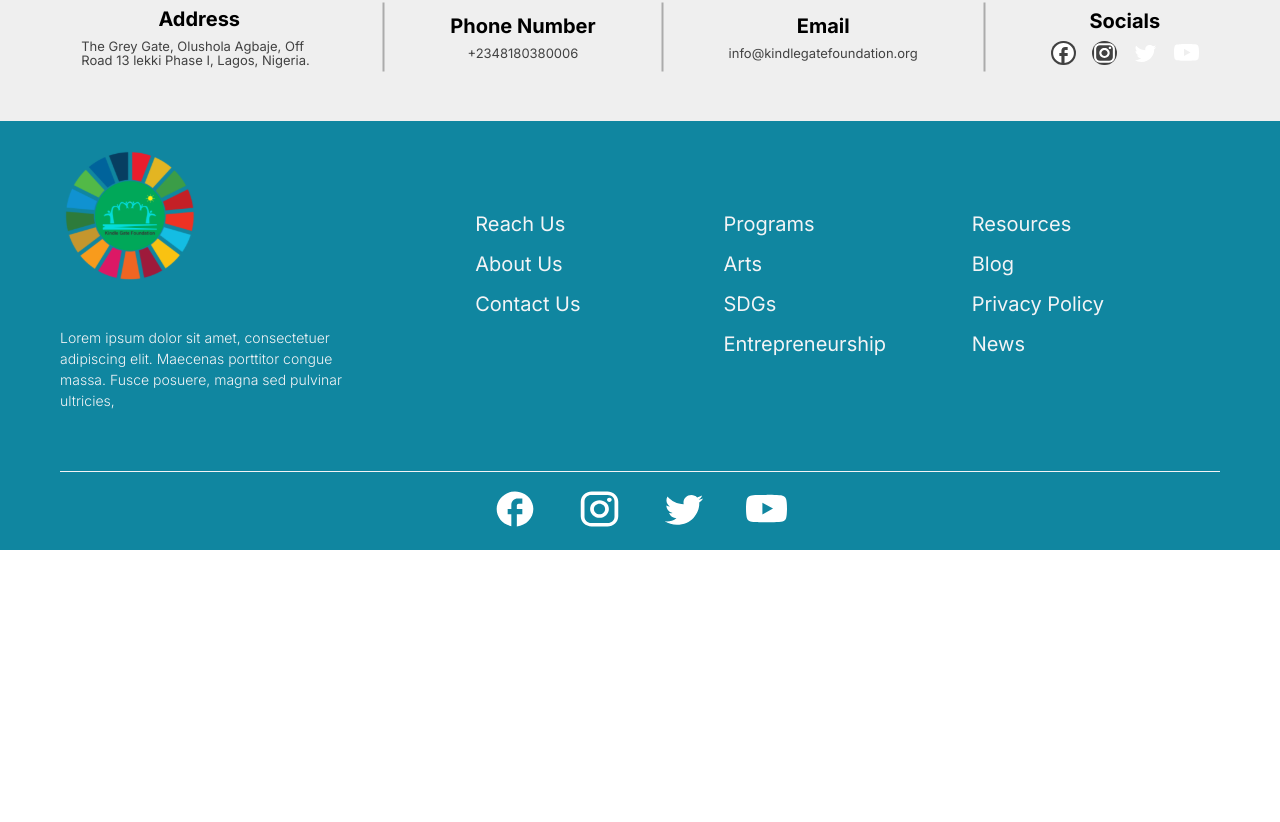
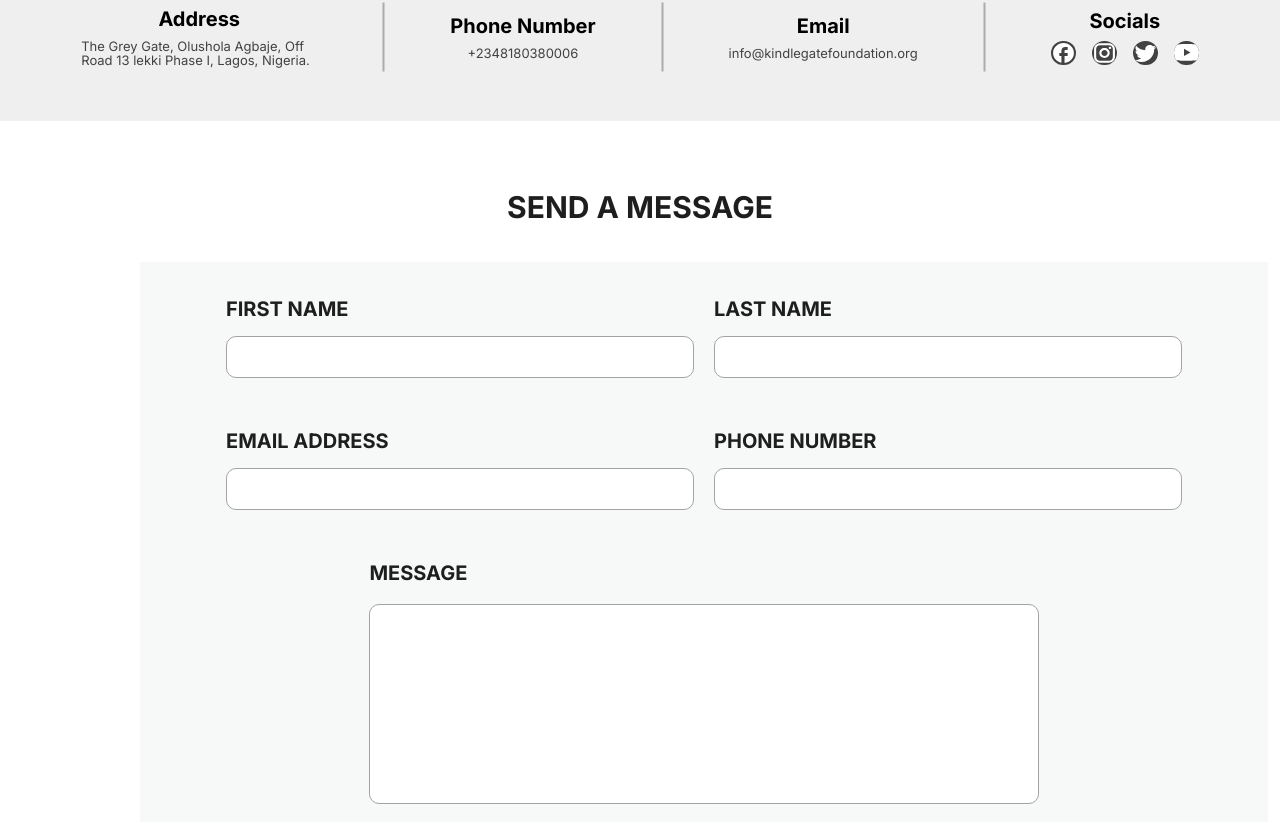
Before and after one commit to Fortzy05/cause-shop-v.1.0, a Next.js app: page /contact-us in a window 1280 px wide. Shown: the part 778-1600 px from the top of the page. Before the commit the page ends 1328 px from the top, so only its background shows below. Built offline with nearby package versions, Linux system fonts and the light colour scheme.

Commit message:
built the contact-us page with form validation using formik

```diff
--- /dev/null
+++ b/src/app/components/schema/index.js
@@ -0,0 +1,21 @@
+import * as Yup from "yup";
+
+const validRegex = new RegExp(
+  /^[a-zA-Z0-9.!#$%&'*+/=?^_`{|}~-]+@[a-zA-Z0-9-]+(?:\.[a-zA-Z0-9-]+)*$/
+);
+
+export const contactSchema = Yup.object({
+  firstName: Yup.string("name must be at least 5 characters")
+    .min(5)
+    .required("plese enter your first name"),
+  lastName: Yup.string("please enter your Lirst Name").required(
+    "please enter your last name"
+  ),
+  email: Yup.string("enter a valid email")
+    .matches(validRegex, "valid email is required")
+    .required(),
+  number: Yup.string("name must be at least 11 characters")
+    .max(11)
+    .required("please a valid phone number"),
+  message: Yup.string("enter message").required("please enter Message"),
+});
--- a/src/app/contact-us/page.js
+++ b/src/app/contact-us/page.js
@@ -1,3 +1,5 @@
+"use client"
+
 import React from "react";
 import Header from "../components/Header";
 import Image from "next/image";
@@ -6,17 +8,63 @@ import facebookIcon from "../../assets/baselinefacebook.svg";
 import instagramIcon from "../../assets/instagram.svg";
 import twitterIcon from "../../assets/twitter.svg";
 import youtubeIcon from "../../assets/youtube.svg";
+import { useFormik } from "formik";
+import { ToastContainer, toast } from "react-toastify";
+import "react-toastify/dist/ReactToastify.css";
+import { contactSchema } from "../components/schema";
 export default function Page() {
+   const initialValues = {
+     firstName: "",
+     lastName: "",
+     email: "",
+     number: "",
+     message: "",
+   };
+
+   const {
+     values,
+     handleBlur,
+     handleChange,
+     handleSubmit,
+     errors,
+     touched,
+     isSubmitting,
+   } = useFormik({
+     initialValues,
+     validationSchema: contactSchema,
+     onSubmit: (values, actions) => {
+       console.log(values);
+       actions.resetForm();
+       toast.success("❤️form summitted successfully!", {
+         position: "top-right",
+         autoClose: 5000,
+         hideProgressBar: false,
+         closeOnClick: true,
+         pauseOnHover: true,
+         draggable: true,
+         progress: undefined,
+       });
+     },
+   });
   return (
     <section>
       <Header />
-      <div>
+      <div className="relative">
         <Image
           height={648}
           width={1600}
           src="/Frame 444 (1).svg"
           alt="homepage image"
         />
+        <div className="absolute top-[198px] right-[198px] bg-[#000000]/70 w-[440px] h-[246px] rounded-[50px] ">
+          <h1 className="uppercase text-[#FFFFFF] text-center pt-11 text-[4rem] font-bold  leading-[4rem]">
+            contact us
+          </h1>
+          <p className="w-[340px] mx-auto leading-6 text-[1rem] text-[#FFFFFF] pt-5 tracking-wider">
+            Lorem ipsum dolor sit amet, consectetuer adipiscing elit. Maecenas
+            porttitor congue massa. Fusce posuere, magna
+          </p>
+        </div>
       </div>
 
       <section className="bg-[#EFEFEF]  w-full h-[168px] ">
@@ -69,13 +117,174 @@ export default function Page() {
                   height={25}
                   className="bg-[#424242] rounded-full"
                 />
-                <Image src={twitterIcon} alt="twitter" height={25} width={25} />
-                <Image src={youtubeIcon} alt="youtube" height={25} width={25} />
+                <Image
+                  src={twitterIcon}
+                  alt="twitter"
+                  height={25}
+                  width={25}
+                  className="bg-[#424242] rounded-full"
+                />
+                <Image
+                  src={youtubeIcon}
+                  alt="youtube"
+                  height={25}
+                  width={25}
+                  className="bg-[#424242] rounded-full"
+                />
               </div>
             </div>
           </div>
         </div>
       </section>
+      <section className="flex items-center mb-20 justify-center mt-8 ">
+        <div className="w-full max-w-[1000px]  mx-auto  ">
+          <h1 className="text-center text-[30px] text-[#1E1E1E] font-bold p-8">
+            SEND A MESSAGE
+          </h1>
+          <div className="bg-[#F7F9F9] w-[1128px] h-[800px] flex justify-center">
+            <form
+              className=" flex items-center  flex-col gap-10 pt-8"
+              onSubmit={handleSubmit}
+            >
+              <div className="flex items-center gap-5 ">
+                <div className=" w-full gap-2 flex flex-col">
+                  <label
+                    htmlFor="firstName"
+                    className="text-[20px] mb-1 uppercase font-bold text-[#1E1E1E]"
+                  >
+                    First Name
+                  </label>
+                  <input
+                    type="text"
+                    id="firstName"
+                    name="firstName"
+                    value={values.firstName}
+                    onChange={handleChange}
+                    onBlur={handleBlur}
+                    placeholder=""
+                    className="border border-[#A3A3A3]  rounded-[10px] px-2 py-2
+                    w-[468px] outline-none"
+                  />
+                  {/* {<p className="error">{errors.email}</p>} */}
+                  {/* {`border border-[#A3A3A3] rounded-[10px] px-2 py-2
+                   w-full outline-none input-error ${errors.firstName.length > 0 ? "input-error" : " "}`} */}
+                  <div>
+                    {errors.firstName && touched.firstName && (
+                      <p className="error">{errors.firstName}</p>
+                    )}
+                  </div>
+                </div>
+                <div className=" flex flex-col gap-2 w-full ">
+                  <label
+                    htmlFor="lastName"
+                    className="text-[20px] mb-1 uppercase font-bold text-[#1E1E1E]"
+                  >
+                    Last Name
+                  </label>
+                  <input
+                    type="text"
+                    id="lastName"
+                    name="lastName"
+                    value={values.lastName}
+                    onChange={handleChange}
+                    onBlur={handleBlur}
+                    placeholder=""
+                    className="border border-[#A3A3A3] rounded-[10px] px-2 py-2  w-[468px] outline-none"
+                  />
+                  <div>
+                    {errors.lastName && touched.lastName && (
+                      <p className="error">{errors.lastName}</p>
+                    )}
+                  </div>
+                </div>
+              </div>
+              <div className="flex items-center  gap-5 w-full">
+                <div className=" w-full gap-2 flex flex-col">
+                  <label
+                    htmlFor="email"
+                    className="text-[20px] mb-1 font-bold text-[#1E1E1E]"
+                  >
+                    EMAIL ADDRESS
+                  </label>
+                  <input
+                    type="email"
+                    id="email"
+                    name="email"
+                    value={values.email}
+                    onChange={handleChange}
+                    onBlur={handleBlur}
+                    placeholder=""
+                    className="border border-[#A3A3A3] rounded-[10px] px-2 py-2  w-[468px] outline-none"
+                  />
+                  <div>
+                    {errors.email && touched.email && (
+                      <p className="error">{errors.email}</p>
+                    )}
+                  </div>
+                </div>
+                <div className="flex flex-col gap-2 w-full">
+                  <label
+                    htmlFor="phone"
+                    className="text-[20px] mb-1 font-bold text-[#1E1E1E]"
+                  >
+                    PHONE NUMBER
+                  </label>
+                  <input
+                    type="text"
+                    id="number"
+                    name="number"
+                    value={values.number}
+                    onChange={handleChange}
+                    onBlur={handleBlur}
+                    placeholder=""
+                    className="border border-[#A3A3A3] rounded-[10px] px-2 py-2  w-[468px] outline-none"
+                  />
+                  <div>
+                    {errors.number && touched.number && (
+                      <p className="error">{errors.number}</p>
+                    )}
+                  </div>
+                </div>
+              </div>
+              <div className=" w-[70%] mx-auto ">
+                <label
+                  htmlFor="message"
+                  className="text-[20px] mb-4 font-bold text-[#1E1E1E]"
+                >
+                  MESSAGE
+                </label>
+                <textarea
+                  id="message"
+                  name="message"
+                  value={values.message}
+                  onChange={handleChange}
+                  onBlur={handleBlur}
+                  rows="4"
+                  className="resize-none mt-4 border border-[#A3A3A3] rounded-[10px] px-2 py-2 w-full outline-none mt-10px h-[200px]"
+                  cols="80"
+                ></textarea>
+                <div>
+                  {errors.message && touched.message && (
+                    <p className="error">{errors.message}</p>
+                  )}
+                </div>
+
+                <div className="flex justify-end mt-6">
+                  <button
+                    type="submit"
+                    disabled={isSubmitting}
+                    className="w-[74px] bg-[#E3B522] text-[#ffffff] rounded-[50px] pt-[10px] pr-[20px] pb-[10px] pl-[20px] text-[14px] block
+                    font-medium  hover:bg-yellow-400 hover:text-white"
+                  >
+                    Send
+                  </button>
+                </div>
+              </div>
+            </form>
+          </div>
+        </div>
+      </section>
+      <ToastContainer />
       <Footer />
     </section>
   );
```
Also changed, not shown: package.json (+7 -4 lines), 1 other file (tests, documents, lock files or other folders).
